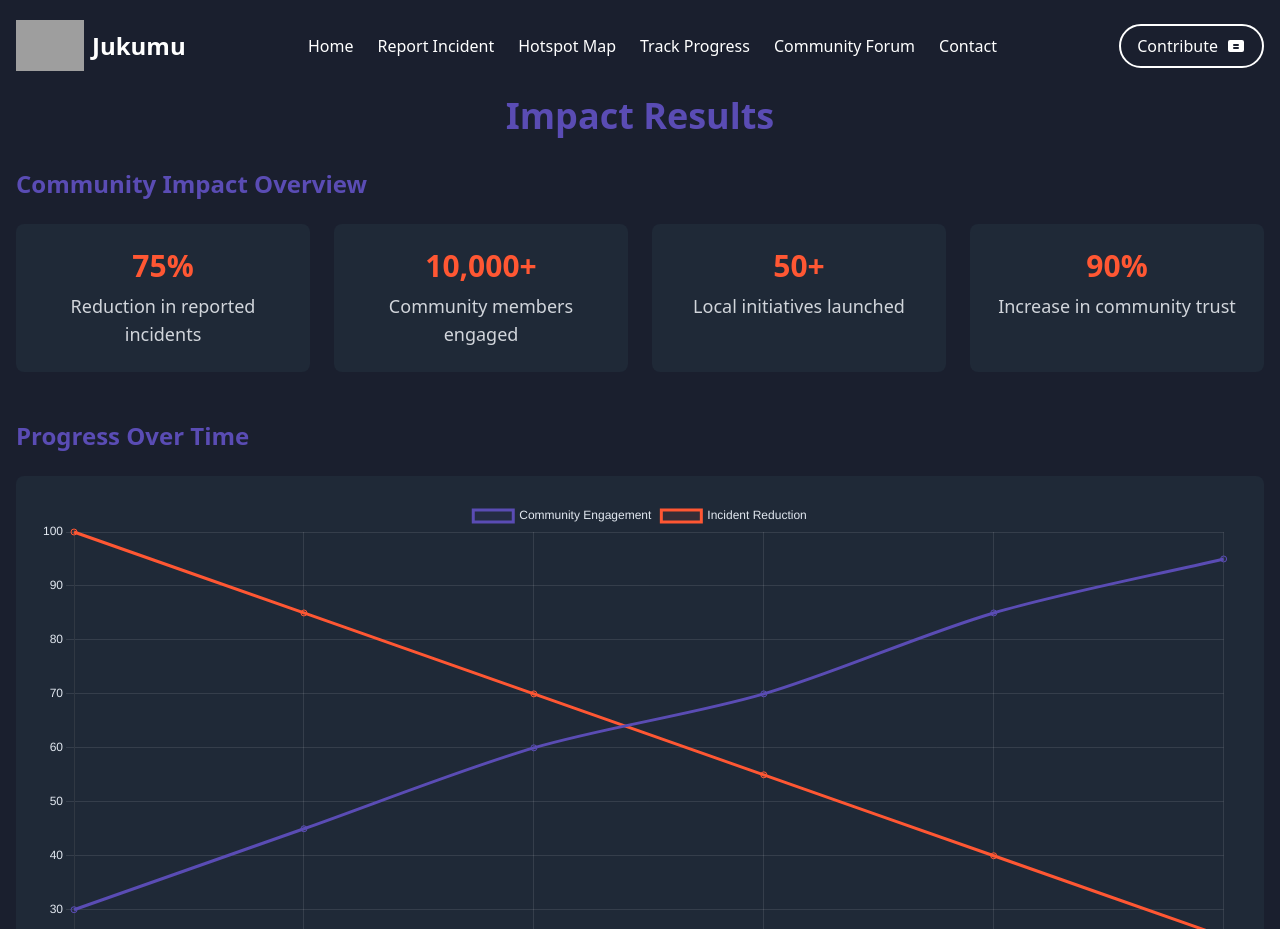
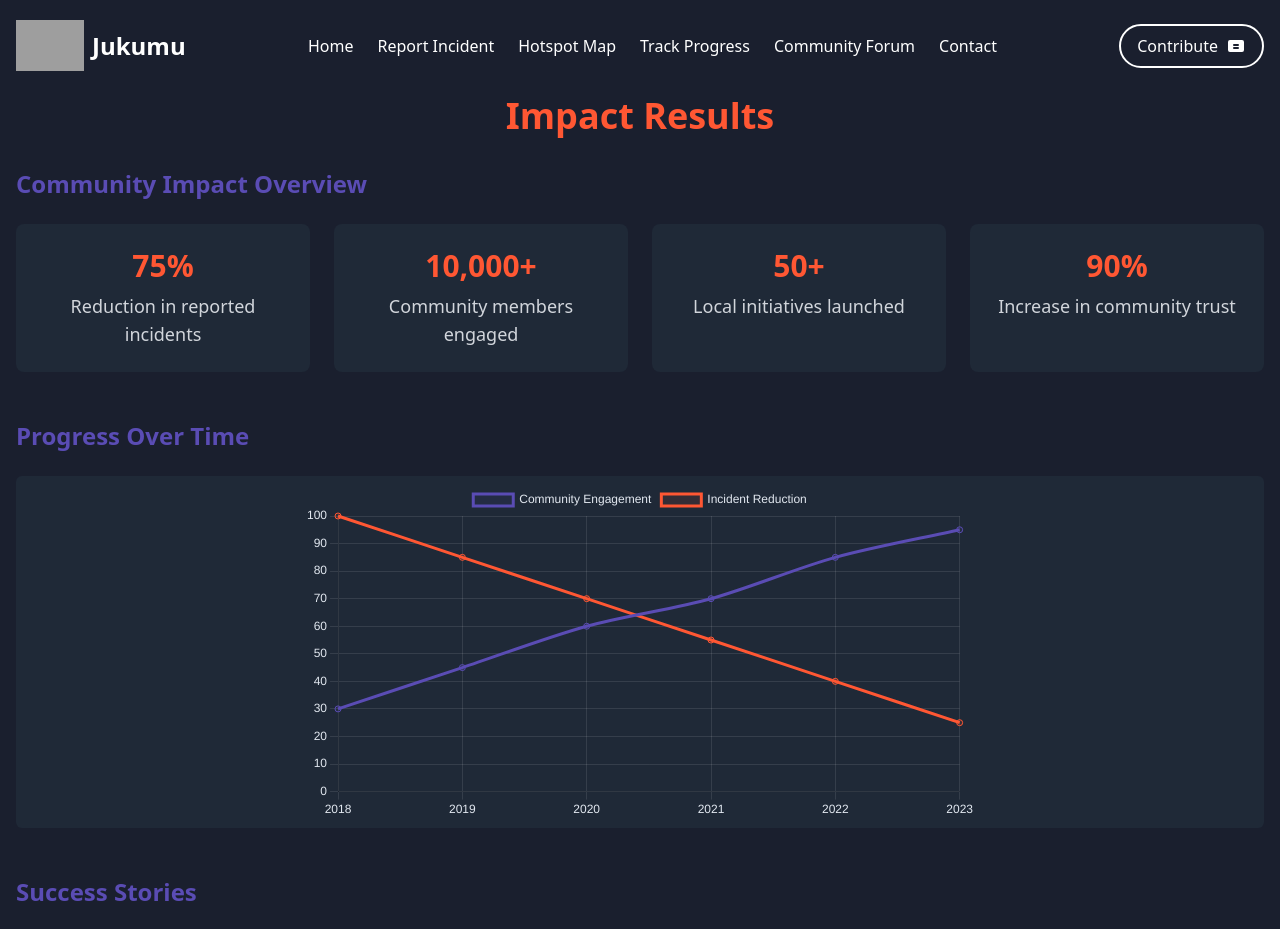
Before and after one commit to veranyagaka/uwezo, a Django app: template uwezo/templates/result.html in a window 1280 px wide. Shown: the top 929 px of the page. Run offline with Django 4.2, Linux system fonts and the light colour scheme; the template is opened without the code that fills it, so the values that code supplies are empty; some libraries are stand-ins or nearby versions; grey boxes are pictures that could not be loaded.

Commit message:
editing template files

```diff
--- a/uwezo/templates/result.html
+++ b/uwezo/templates/result.html
@@ -76,7 +76,7 @@
 
     <!-- Main Content -->
     <main class="container mx-auto px-4 pt-24 pb-12">
-        <h1 class="text-4xl font-bold mb-8 text-center text-han-purple">Impact Results</h1>
+        <h1 class="text-4xl font-bold mb-8 text-center text-[#ff5733]">Impact Results</h1>
 
         <!-- Overview Section -->
         <section class="mb-12">
@@ -102,10 +102,12 @@
         </section>
 
         <!-- Progress Chart -->
-        <section class="mb-12">
+        <section class="mb-12 max-w-8xl">
             <h2 class="text-2xl font-semibold mb-6 text-han-purple">Progress Over Time</h2>
-            <div class="bg-gray-800 rounded-lg p-6">
-                <canvas id="progressChart"></canvas>
+            <div class="bg-gray-800 rounded-md p-2">
+                <div class="max-w-2xl mx-auto">
+                    <canvas id="progressChart"></canvas>
+                </div>
             </div>
         </section>
 
```
